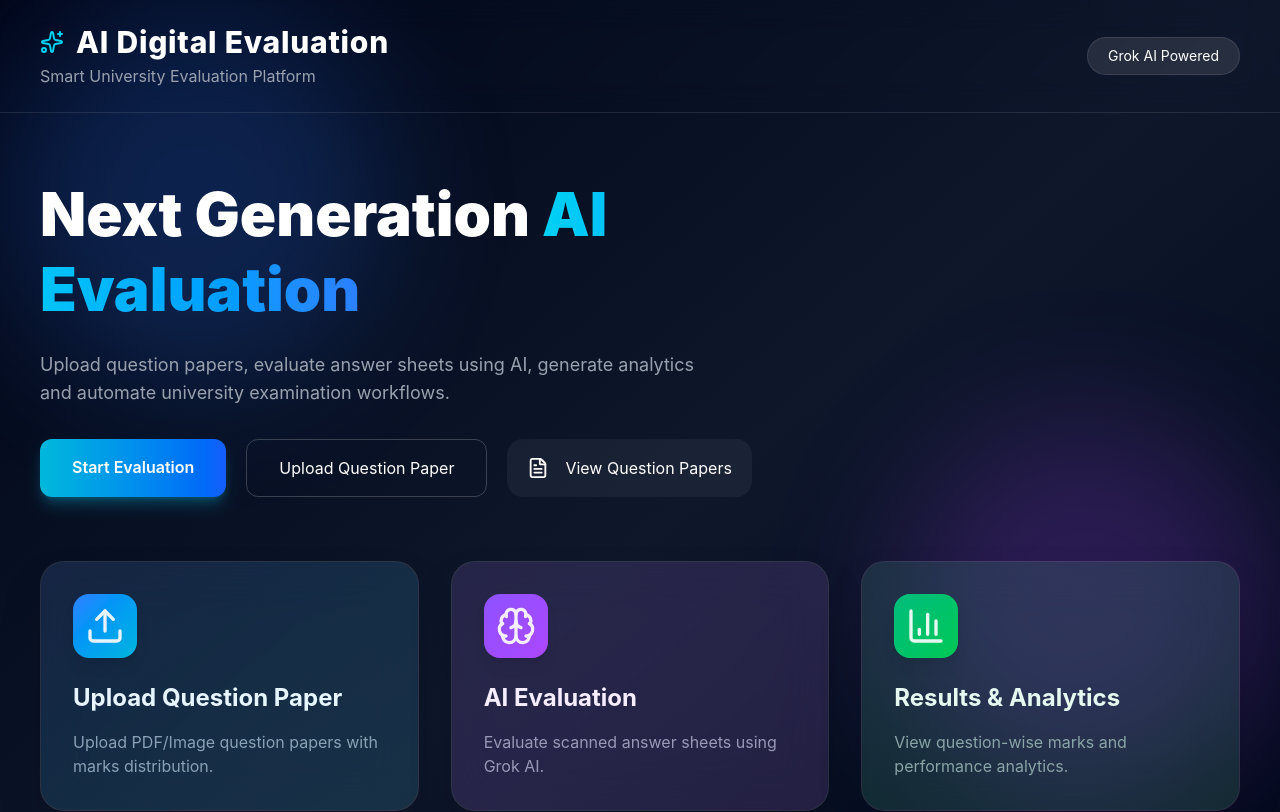
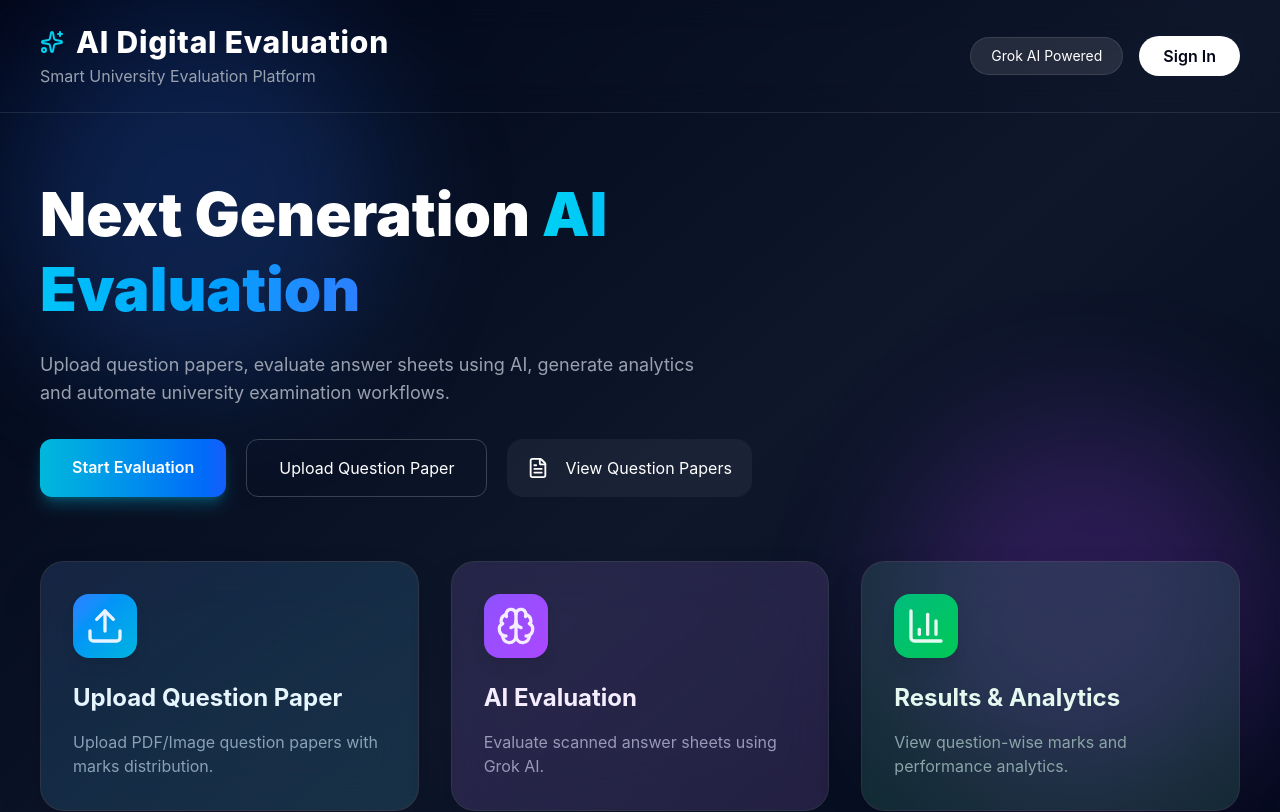
Before and after one commit to anushka-j18/AI-EVALUATION-SYSTEM, a React (Vite) app in the folder Client/: page / in a window 1280 px wide. Shown: the top 812 px of the page. Built offline with nearby package versions, Linux system fonts and the light colour scheme.

Commit message:
feat: setup root concurrently, add Vercel config, and sign in button

```diff
--- a/Client/src/pages/Dashboard.jsx
+++ b/Client/src/pages/Dashboard.jsx
@@ -140,6 +140,7 @@ function Dashboard() {
 
         </div>
 
+        <div className="flex items-center gap-4">
           <div
             className="
             bg-white/10
@@ -148,11 +149,29 @@ function Dashboard() {
             rounded-full
             border
             border-white/10
+            hidden sm:block
             "
           >
             <p className="text-sm">
               Grok AI Powered
             </p>
+          </div>
+
+          <Link
+            to="/login"
+            className="
+            px-6
+            py-2
+            bg-white
+            text-slate-950
+            font-semibold
+            rounded-full
+            hover:bg-gray-200
+            transition-colors
+            "
+          >
+            Sign In
+          </Link>
         </div>
       </div>
 
```
Also changed, not shown: package.json (added, +14 -0 lines), Client/vercel.json (added), 1 other file (tests, documents, lock files or other folders). Lines whose indentation alone changed are shown as unchanged.
